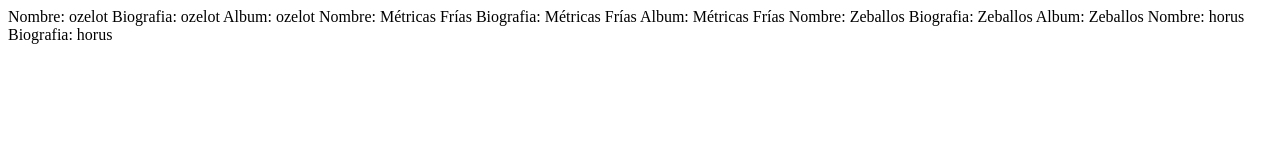
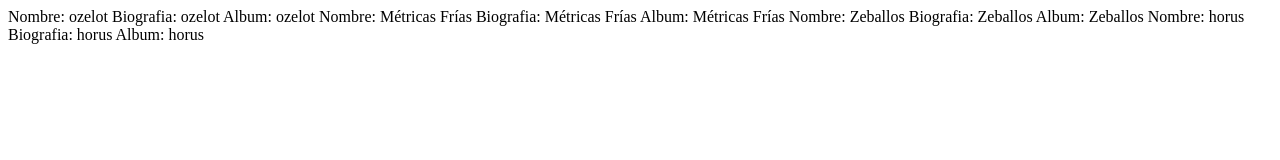
Before and after one commit to MichaelleZX/RUBRICA-4, a plain HTML site: page index1.html in a window 1280 px wide. Drawn offline with Linux system fonts and the light colour scheme.

Commit message:
ciclo-el incomprendido

```diff
--- a/index1.html
+++ b/index1.html
@@ -17,5 +17,6 @@
     <hi>Album: Zeballos</hi>
     <hi>Nombre: horus</hi>
     <hi>Biografia: horus</hi>
+    <hi>Album: horus</hi>
 </body>
 </html>
```
